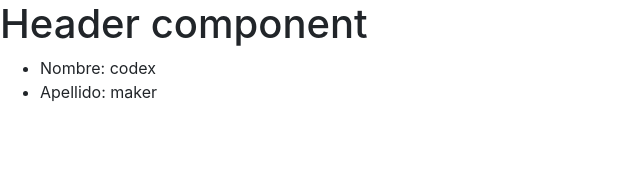
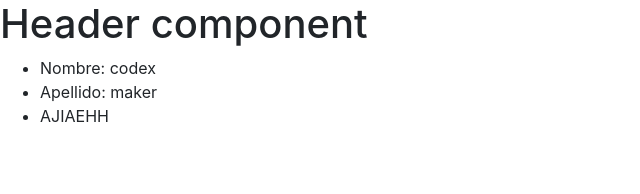
Before and after one commit to CodeXMakerCompany/angularP01, an Angular app: page / in a window 1280 px wide. Shown: the top 194 px of the page, without its empty margins (0-640 px from the left). Built offline with nearby package versions, Linux system fonts and the light colour scheme.

Commit message:
ipdate on the index

```diff
--- a/src/app/app.component.html
+++ b/src/app/app.component.html
@@ -4,5 +4,8 @@
 
    <li>Nombre: {{ nombre }}</li>
    <li>Apellido: {{ apellido }}</li>
+   <li>AJIAEHH</li>
+
+
 
  </ul>
```
